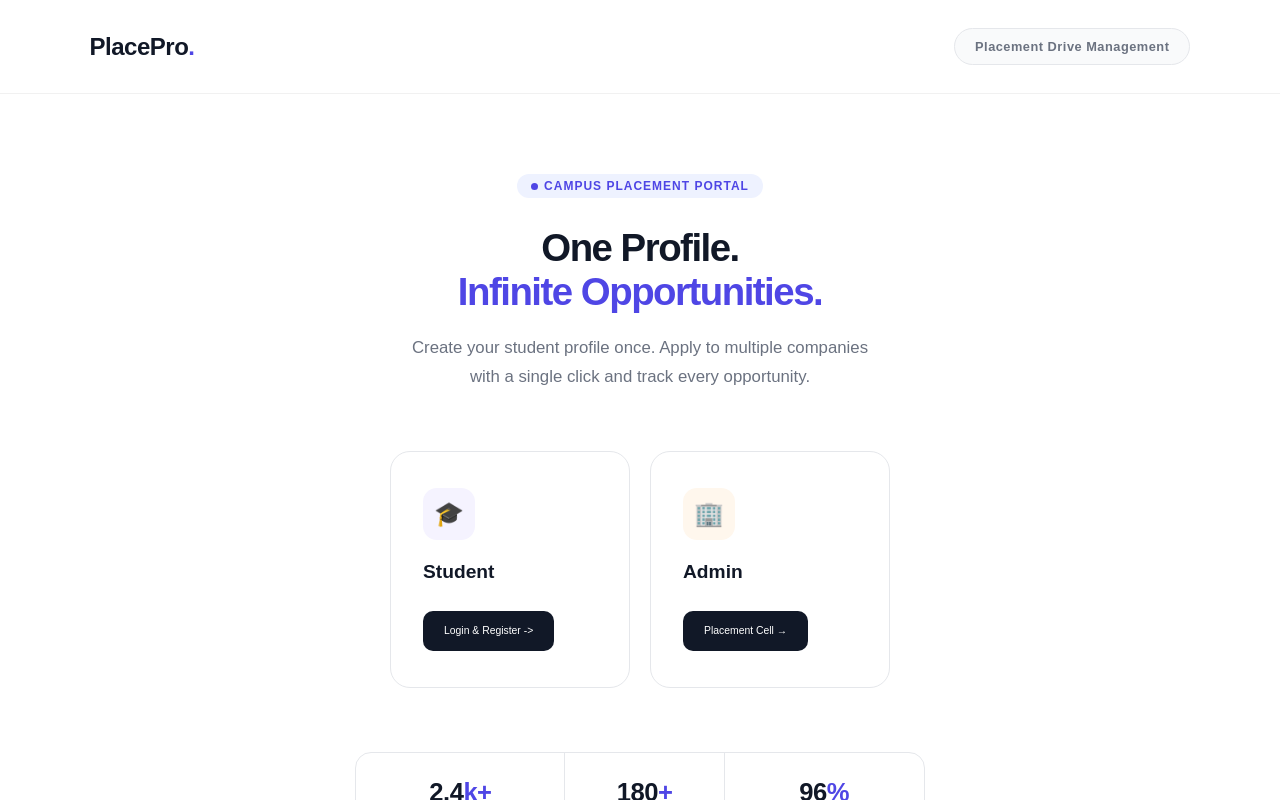
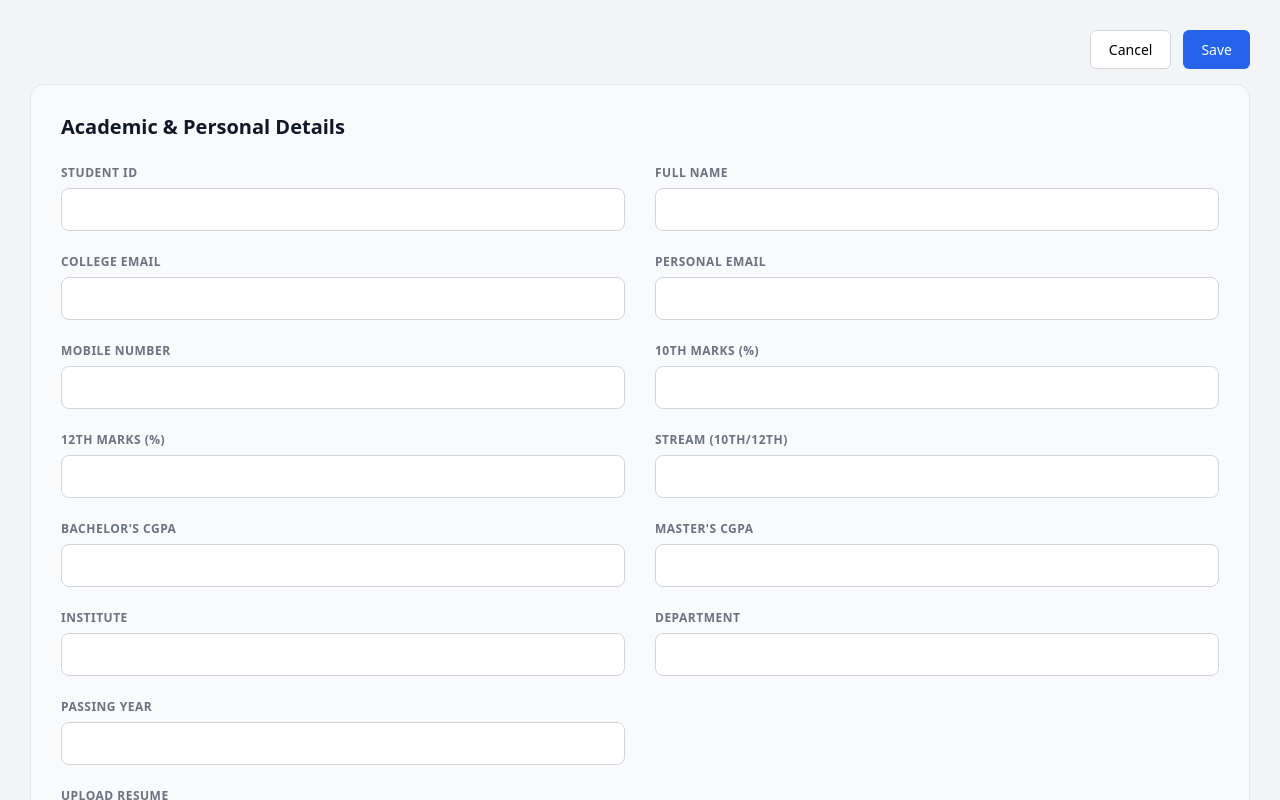
Before and after one commit to Nimesh30/PlacementCell, an Angular app in the folder frontend/placement-frontend/: page /myprofile in a window 1280 px wide. Before the commit this address led to /. Shown: the top 800 px of the page. Built offline with nearby package versions, Linux system fonts and the light colour scheme.

Commit message:
Create profile module

```diff
--- a/frontend/placement-frontend/src/app/app.routes.ts
+++ b/frontend/placement-frontend/src/app/app.routes.ts
@@ -19,7 +19,7 @@ export const routes: Routes = [
     { path: 'change-password', component: ChangePassword },
 
     { path: 'userdashboard', component: UserDashboard },
-    { path: 'profile', component: Myprofile },
+    { path: 'myprofile', component: Myprofile },
     { path: 'jobs', component: Joblistings },
     { path: 'applications', component: Myapplications},
     { path: 'notice', component: Noticeboard },
--- a/frontend/placement-frontend/src/app/auth/login/login.ts
+++ b/frontend/placement-frontend/src/app/auth/login/login.ts
@@ -30,11 +30,9 @@
 
           if (response.firstLogin === true) {
             localStorage.setItem("userEmail", this.email);
-            alert("First login. Please change your password.");
             this.router.navigate(['/change-password']);
           } else {
-            alert("Login Success.")
-            this.router.navigate(['/userdashboard']);
+            this.router.navigate(['/profile']);
           }
 
         },
--- a/frontend/placement-frontend/src/app/auth/register/register.ts
+++ b/frontend/placement-frontend/src/app/auth/register/register.ts
@@ -35,7 +35,7 @@ export class Register {
   error: (error) => {
     console.log("Full error:", error);
 
-    // ✅ Show backend message properly
+    //  Show backend message properly
     if (error.error && error.error.message) {
       alert(error.error.message);
     } else {
--- a/frontend/placement-frontend/src/app/home/home.html
+++ b/frontend/placement-frontend/src/app/home/home.html
@@ -29,7 +29,6 @@
         <div class="card">
             <div class="icon">🏢</div>
             <h3>Admin</h3>
-            <!-- <p>Manage placement drives, review student profiles, and coordinate with recruiters efficiently.</p> -->
             <div class="btn">Placement Cell →</div>
         </div>
     </div>
--- a/frontend/placement-frontend/src/app/user/myprofile/myprofile.css
+++ b/frontend/placement-frontend/src/app/user/myprofile/myprofile.css
@@ -0,0 +1,96 @@
+/* Page Background */
+.page-wrapper {
+  background-color: #f3f4f6;
+  min-height: 100vh;
+  padding: 30px;
+}
+
+/* Top Buttons */
+.top-actions {
+  display: flex;
+  justify-content: flex-end;
+  gap: 12px;
+  margin-bottom: 15px;
+}
+
+.save-btn,
+.cancel-btn {
+  padding: 8px 18px;
+  border-radius: 6px;
+  font-size: 14px;
+  cursor: pointer;
+  border: 1px solid #d1d5db;
+  background: white;
+}
+
+.save-btn {
+  background-color: #2563eb;
+  color: white;
+  border: none;
+}
+
+.save-btn:hover {
+  background-color: #1e40af;
+}
+
+.cancel-btn:hover {
+  background-color: #e5e7eb;
+}
+
+/* Card Container */
+.card-container {
+  background: #f9fafb;
+  border: 1px solid #e5e7eb;
+  border-radius: 14px;
+  padding: 30px;
+}
+
+/* Title */
+.card-container h2 {
+  font-size: 20px;
+  margin-bottom: 25px;
+  font-weight: 600;
+  color: #111827;
+}
+
+/* Grid Layout */
+.form-grid {
+  display: grid;
+  grid-template-columns: 1fr 1fr;
+  gap: 22px 30px;
+}
+
+/* Form Group */
+.form-group {
+  display: flex;
+  flex-direction: column;
+}
+
+/* Labels */
+.form-group label {
+  font-size: 12px;
+  font-weight: 600;
+  letter-spacing: 0.5px;
+  color: #6b7280;
+  margin-bottom: 6px;
+}
+
+/* Inputs */
+.form-group input {
+  padding: 10px 12px;
+  border-radius: 8px;
+  border: 1px solid #d1d5db;
+  background-color: #ffffff;
+  font-size: 14px;
+  transition: border 0.2s ease;
+}
+
+.form-group input:focus {
+  outline: none;
+  border-color: #2563eb;
+}
+
+/* Resume Full Width */
+.full-width {
+  grid-column: span 2;
+}
--- a/frontend/placement-frontend/src/app/user/myprofile/myprofile.html
+++ b/frontend/placement-frontend/src/app/user/myprofile/myprofile.html
@@ -1 +1,86 @@
-<p>myprofile works!</p>
+<div class="page-wrapper">
+
+    <!-- Top Buttons -->
+    <div class="top-actions">
+      <button class="cancel-btn" type="button" (click)="onCancel()">Cancel</button>
+      <button class="save-btn" type="button" (click)="onSave()">Save</button>
+    </div>
+
+    <div class="card-container">
+      <h2>Academic & Personal Details</h2>
+
+      <form [formGroup]="academicForm" class="form-grid">
+
+        <div class="form-group">
+          <label>STUDENT ID</label>
+          <input type="text" formControlName="studentId" />
+        </div>
+
+        <div class="form-group">
+          <label>FULL NAME</label>
+          <input type="text" formControlName="fullName" />
+        </div>
+
+        <div class="form-group">
+          <label>COLLEGE EMAIL</label>
+          <input type="email" formControlName="collegeEmail" />
+        </div>
+
+        <div class="form-group">
+          <label>PERSONAL EMAIL</label>
+          <input type="email" formControlName="personalEmail" />
+        </div>
+
+        <div class="form-group">
+          <label>MOBILE NUMBER</label>
+          <input type="text" formControlName="mobileNumber" />
+        </div>
+
+        <div class="form-group">
+          <label>10TH MARKS (%)</label>
+          <input type="number" formControlName="tenthMarks" />
+        </div>
+
+        <div class="form-group">
+          <label>12TH MARKS (%)</label>
+          <input type="number" formControlName="twelfthMarks" />
+        </div>
+
+        <div class="form-group">
+          <label>STREAM (10TH/12TH)</label>
+          <input type="text" formControlName="stream" />
+        </div>
+
+        <div class="form-group">
+          <label>BACHELOR'S CGPA</label>
+          <input type="number" formControlName="bachelorsCgpa" />
+        </div>
+
+        <div class="form-group">
+          <label>MASTER'S CGPA</label>
+          <input type="number" formControlName="mastersCgpa" />
+        </div>
+
+        <div class="form-group">
+          <label>INSTITUTE</label>
+          <input type="text" formControlName="institute" />
+        </div>
+
+        <div class="form-group">
+          <label>DEPARTMENT</label>
+          <input type="text" formControlName="department" />
+        </div>
+
+        <div class="form-group">
+          <label>PASSING YEAR</label>
+          <input type="number" formControlName="passingYear" />
+        </div>
+
+        <div class="form-group full-width">
+          <label>UPLOAD RESUME</label>
+          <input type="file" (change)="onFileChange($event)" />
+        </div>
+
+      </form>
+    </div>
+  </div>
--- a/frontend/placement-frontend/src/app/user/myprofile/myprofile.ts
+++ b/frontend/placement-frontend/src/app/user/myprofile/myprofile.ts
@@ -1,11 +1,84 @@
-import { Component } from '@angular/core';
+// import { Component } from '@angular/core';
+
+// @Component({
+//   selector: 'app-myprofile',
+//   imports: [],
+//   templateUrl: './myprofile.html',
+//   styleUrl: './myprofile.css',
+// })
+// export class Myprofile {
+
+// }
+
+
+
+
+import { Component, OnInit } from '@angular/core';
+import { FormBuilder, FormGroup, Validators, ReactiveFormsModule } from '@angular/forms';
+import { CommonModule } from '@angular/common';
 
 @Component({
-  selector: 'app-myprofile',
-  imports: [],
+  selector: 'myprofile',
+  standalone: true,
+  imports: [CommonModule, ReactiveFormsModule],
   templateUrl: './myprofile.html',
-  styleUrl: './myprofile.css',
+  styleUrls: ['./myprofile.css']
 })
-export class Myprofile {
+export class Myprofile implements OnInit {
 
+  academicForm!: FormGroup;
+  selectedFile: File | null = null;
+
+  constructor(private fb: FormBuilder) { }
+
+  ngOnInit(): void {
+    this.academicForm = this.fb.group({
+      studentId: ['', Validators.required],
+      fullName: ['', Validators.required],
+      collegeEmail: ['', [Validators.required, Validators.email]],
+      personalEmail: ['', [Validators.required, Validators.email]],
+      mobileNumber: ['', [Validators.required, Validators.pattern(/^[0-9]{10}$/)]],
+      tenthMarks: ['', [Validators.required, Validators.min(0), Validators.max(100)]],
+      twelfthMarks: ['', [Validators.required, Validators.min(0), Validators.max(100)]],
+      stream: ['', Validators.required],
+      bachelorsCgpa: ['', [Validators.required, Validators.min(0), Validators.max(10)]],
+      mastersCgpa: [''],
+      institute: ['', Validators.required],
+      department: ['', Validators.required],
+      passingYear: ['', Validators.required]
+    });
+  }
+
+  onFileChange(event: Event): void {
+    const input = event.target as HTMLInputElement;
+
+    if (input.files && input.files.length > 0) {
+      this.selectedFile = input.files[0];
+    }
+  }
+
+  onSave(): void {
+    if (this.academicForm.invalid) {
+      this.academicForm.markAllAsTouched();
+      return;
+    }
+
+    const formData = new FormData();
+    formData.append('data', JSON.stringify(this.academicForm.value));
+
+    if (this.selectedFile) {
+      formData.append('resume', this.selectedFile);
+    }
+
+    console.log('Form Data:', this.academicForm.value);
+    console.log('Resume File:', this.selectedFile);
+
+    // Here you will call backend API
+    // this.http.post('your-api-url', formData).subscribe(...)
+  }
+
+  onCancel(): void {
+    this.academicForm.reset();
+    this.selectedFile = null;
+  }
 }
```
